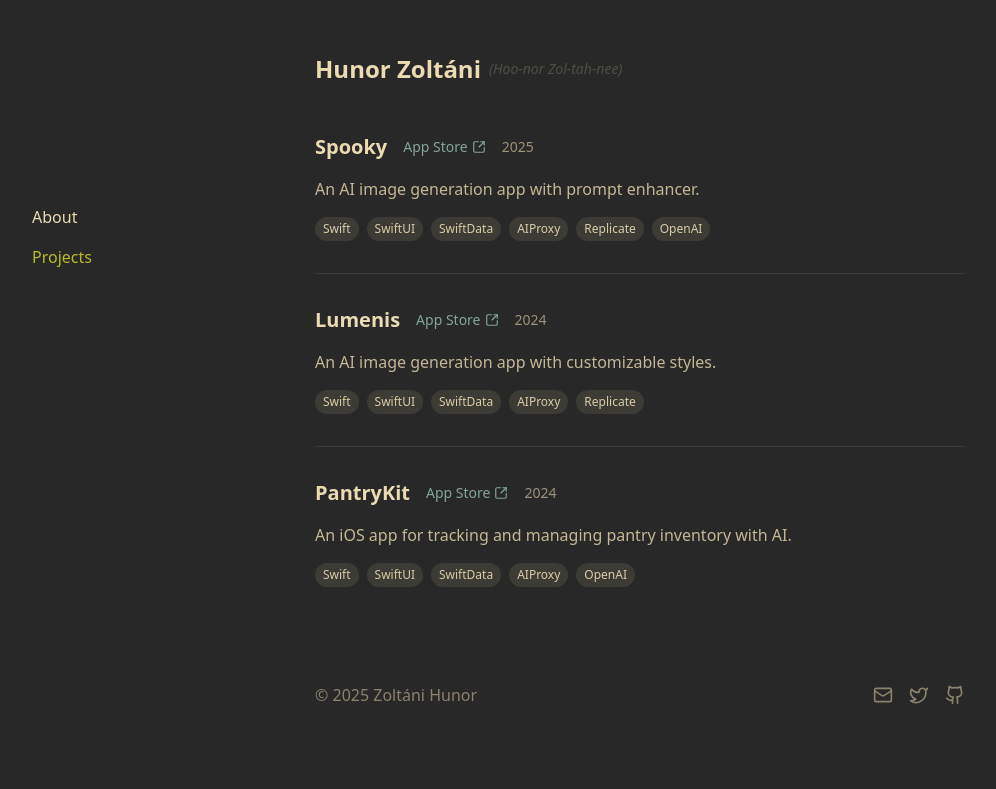
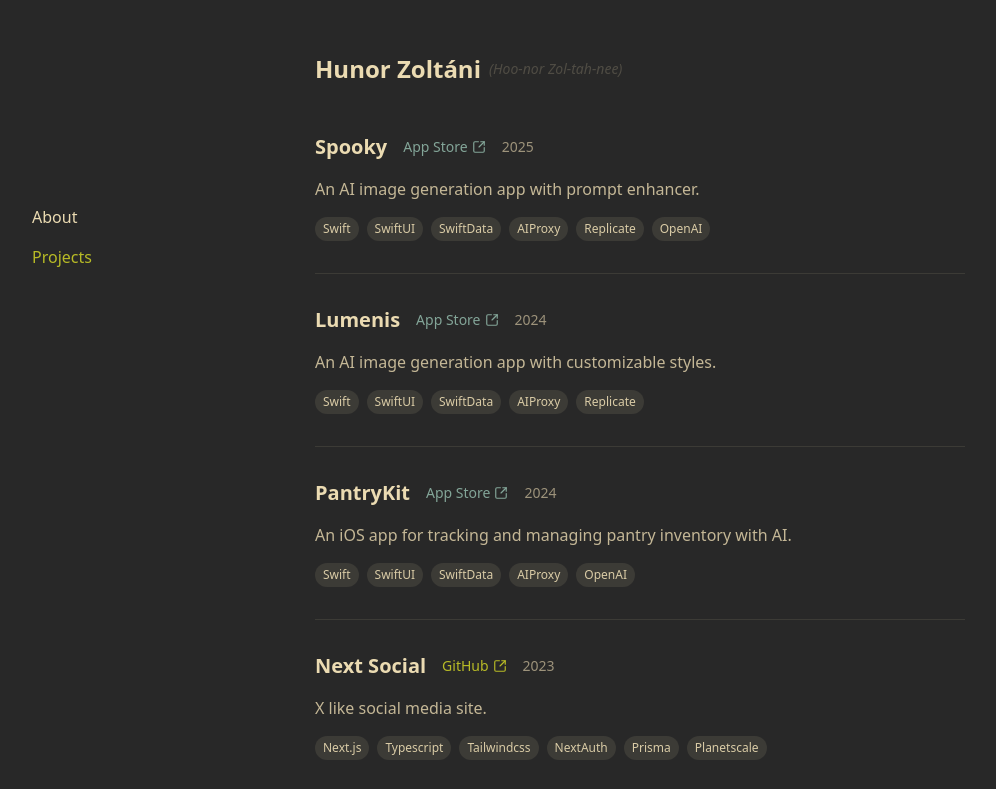
Before and after one commit to Ronuhz/ronuhz.me, a Next.js app: page /projects in a window 1280 px wide. Shown: the part 163-952 px from the top of the page, without its empty margins (0-996 px from the left). Before the commit the page ends 886 px from the top, so only its background shows below. Built offline with nearby package versions, Linux system fonts and the light colour scheme.

Commit message:
Added Next Social to projects

```diff
--- a/src/data/projects.ts
+++ b/src/data/projects.ts
@@ -29,4 +29,11 @@
     techStack: ["Swift", "SwiftUI", "SwiftData", "AIProxy", "OpenAI"],
     year: 2024
   },
+  {
+    name: "Next Social",
+    description: "X like social media site.",
+    github: "https://github.com/Ronuhz/next-social",
+    techStack: ["Next.js", "Typescript", "Tailwindcss", "NextAuth", "Prisma", "Planetscale"],
+    year: 2023
+  },
 ];
```
